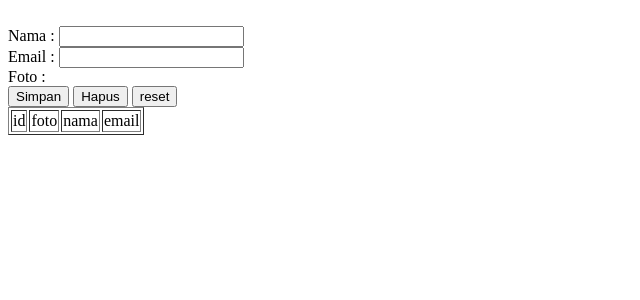
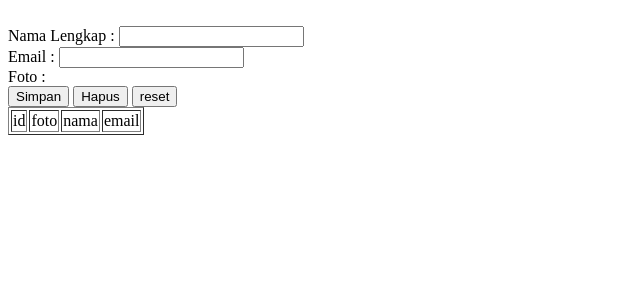
Before and after one commit to fahmiahmadfauzi/akses_restful_api_ui_img, a PHP site: page /restful_api_ci_img/ in a window 1280 px wide. Shown: the top 300 px of the page, without its empty margins (0-640 px from the left). Run offline with PHP 8.4, Linux system fonts and the light colour scheme.

Commit message:
mengubah label nama

```diff
--- a/index.php
+++ b/index.php
@@ -175,7 +175,7 @@
     <body>
         <form id="form" enctype="multipart/form-data" method="POST">
             <input type="hidden" name="id" id="id"/><br>
-            Nama : <input type="text" name="nama" id="nama"><br>
+            Nama Lengkap : <input type="text" name="nama" id="nama"><br>
             Email : <input type="text" name="email" id="email"><br>
             Foto : <input type="file" name="images" id="images"><br>
             <button onclick="insertOrupdate()" type="button">Simpan</button>
```
